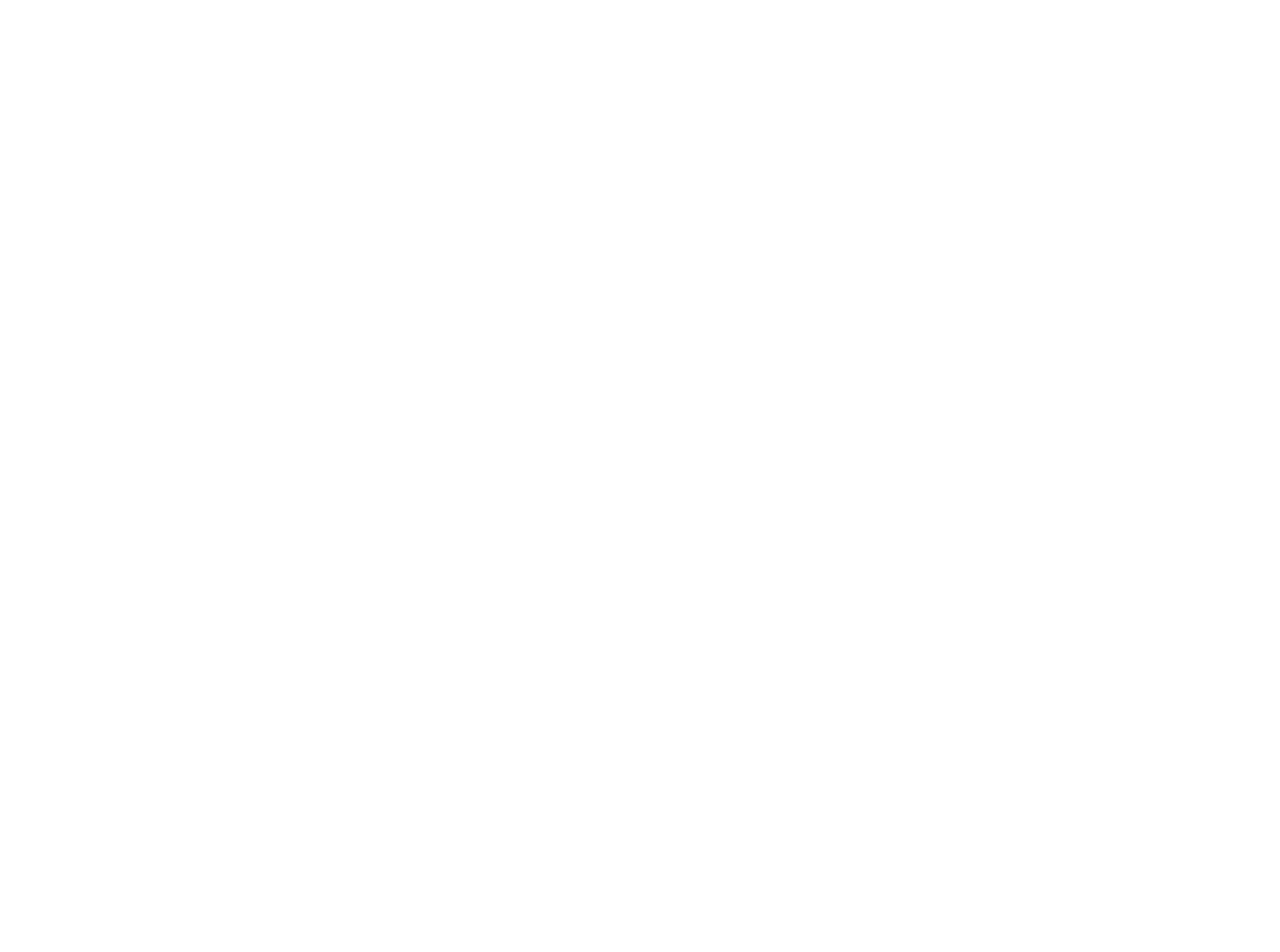
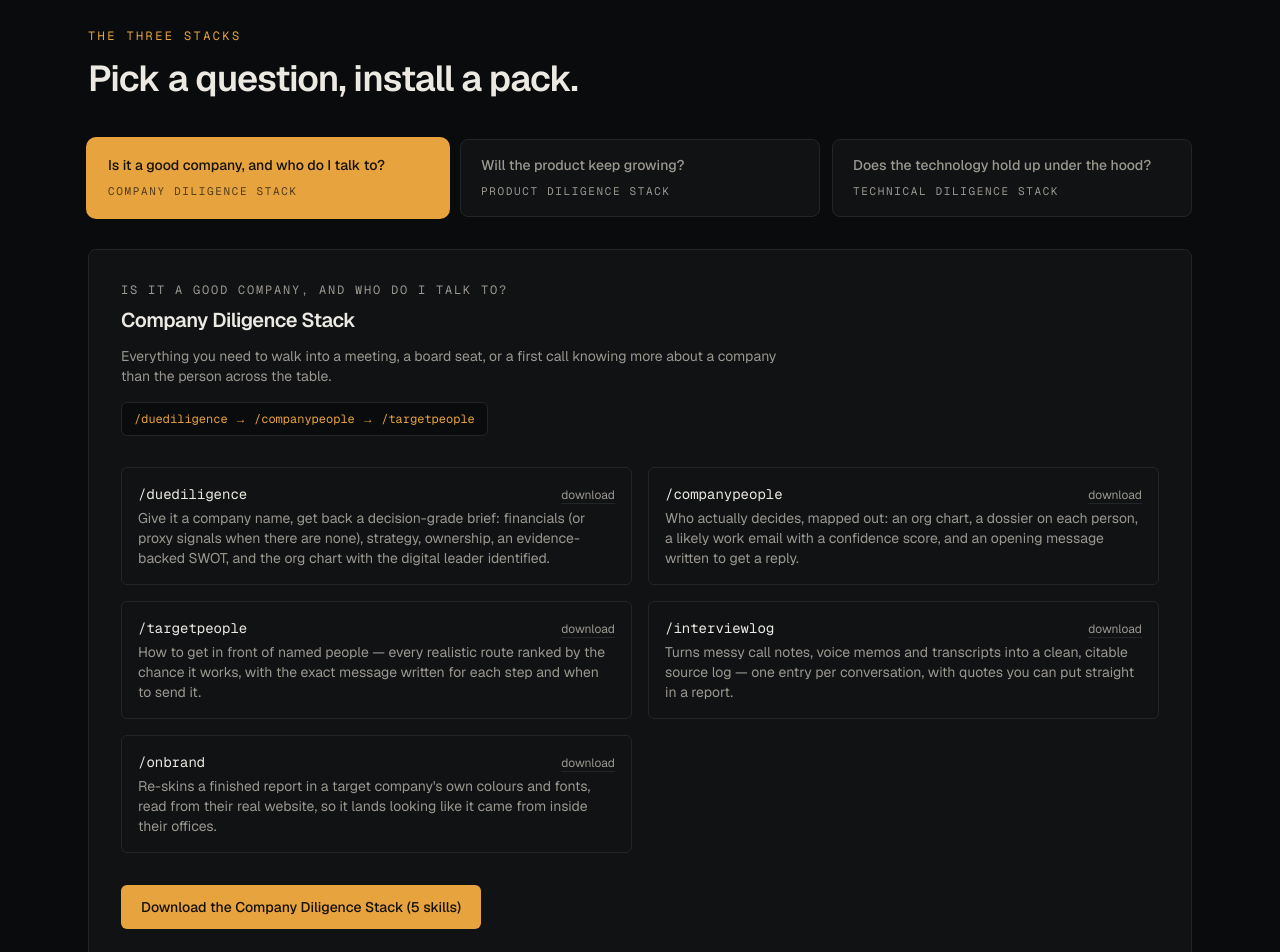
Before and after one commit to IsmaelG/thediligence-site, a Next.js app: page /proto-d in a window 1280 px wide. Before the commit this address had no page. Shown: the part 1100-2052 px from the top of the page. Before the commit the page ends 800 px from the top, so only its background shows below. Built offline with nearby package versions, Linux system fonts and the light colour scheme.

Commit message:
Add proto-d: refined tab selector (question-first, unmistakable active state)
Agent-Id: agent-469c69ba-aa1a-4880-90cd-7592be1263c0

```diff
--- /dev/null
+++ b/app/components/proto/pack-selector-tabs-v2.tsx
@@ -0,0 +1,105 @@
+"use client";
+
+import { useState } from "react";
+import type { Pack } from "@/lib/content";
+
+// Proto D: refinement of proto-c's tabs, per feedback —
+//   1. Lead with the question (the problem you're solving), not the pack
+//      name (the product architecture). Tab buttons now show the question
+//      as the primary line, the pack name as a small secondary label.
+//   2. Make the active tab unmistakable — solid accent fill instead of a
+//      subtle border/background shift, which read as barely different
+//      from the inactive tabs.
+export function PackSelectorTabsV2({ packs }: { packs: Pack[] }) {
+  const [activeSlug, setActiveSlug] = useState(packs[0].slug);
+  const active = packs.find((p) => p.slug === activeSlug) ?? packs[0];
+
+  return (
+    <section id="stacks" className="border-b border-border">
+      <div className="mx-auto max-w-6xl px-6 py-20">
+        <div className="mb-10 max-w-2xl">
+          <span className="font-mono text-xs uppercase tracking-[0.2em] text-accent">
+            The three stacks
+          </span>
+          <h2 className="mt-3 text-3xl font-semibold tracking-tight sm:text-4xl">
+            Pick a question, install a pack.
+          </h2>
+        </div>
+
+        <div
+          role="tablist"
+          aria-label="Diligence stacks"
+          className="mb-8 grid gap-3 sm:grid-cols-3"
+        >
+          {packs.map((pack) => {
+            const isActive = pack.slug === activeSlug;
+            return (
+              <button
+                key={pack.slug}
+                type="button"
+                role="tab"
+                aria-selected={isActive}
+                onClick={() => setActiveSlug(pack.slug)}
+                className={`rounded-lg px-5 py-4 text-left transition ${
+                  isActive
+                    ? "bg-accent text-accent-foreground shadow-[0_0_0_2px_var(--accent)]"
+                    : "border border-border bg-surface text-muted hover:border-accent/60 hover:text-foreground"
+                }`}
+              >
+                <span className="block text-sm font-medium leading-snug">
+                  {pack.question}
+                </span>
+                <span
+                  className={`mt-2 block font-mono text-[11px] uppercase tracking-[0.15em] ${
+                    isActive ? "text-accent-foreground/70" : "text-muted"
+                  }`}
+                >
+                  {pack.name}
+                </span>
+              </button>
+            );
+          })}
+        </div>
+
+        <div className="rounded-lg border border-border bg-surface p-8">
+          <p className="font-mono text-xs uppercase tracking-[0.15em] text-muted">
+            {active.question}
+          </p>
+          <h3 className="mt-2 text-xl font-semibold tracking-tight">
+            {active.name}
+          </h3>
+          <p className="mt-3 max-w-2xl text-sm text-muted">{active.tagline}</p>
+          <p className="mt-4 inline-block overflow-x-auto whitespace-nowrap rounded-md border border-border bg-background px-3 py-2 font-mono text-xs text-accent">
+            {active.flow}
+          </p>
+
+          <ul className="mt-6 grid gap-4 sm:grid-cols-2">
+            {active.skills.map((skill) => (
+              <li key={skill.slug} className="rounded-md border border-border p-4">
+                <div className="flex items-baseline justify-between gap-3">
+                  <span className="font-mono text-sm text-foreground">
+                    {skill.command}
+                  </span>
+                  <a
+                    href={`/downloads/${skill.slug}.zip`}
+                    className="shrink-0 text-xs text-muted underline decoration-border underline-offset-4 transition hover:text-accent hover:decoration-accent"
+                  >
+                    download
+                  </a>
+                </div>
+                <p className="mt-1 text-sm text-muted">{skill.blurb}</p>
+              </li>
+            ))}
+          </ul>
+
+          <a
+            href={`/downloads/${active.slug}.zip`}
+            className="mt-8 inline-block rounded-md bg-accent px-5 py-3 text-center text-sm font-medium text-accent-foreground transition hover:opacity-90"
+          >
+            Download the {active.name} ({active.skills.length} skills)
+          </a>
+        </div>
+      </div>
+    </section>
+  );
+}
--- /dev/null
+++ b/app/proto-d/page.tsx
@@ -0,0 +1,28 @@
+import { Hero } from "@/app/components/hero";
+import { AboutThreePacks } from "@/app/components/proto/about-three-packs";
+import { PackSelectorTabsV2 } from "@/app/components/proto/pack-selector-tabs-v2";
+import { RulesSection } from "@/app/components/rules-section";
+import { InstallSection } from "@/app/components/install-section";
+import { DownloadsSection } from "@/app/components/downloads-section";
+import { SiteHeader } from "@/app/components/site-header";
+import { SiteFooter } from "@/app/components/site-footer";
+import { allPacks, allSkillsWithTechnical } from "@/lib/content";
+
+// Proto D — refined tabs (feedback on proto-c): lead with the question,
+// not the pack name, and make the active tab unmistakable.
+export default function ProtoD() {
+  return (
+    <>
+      <SiteHeader />
+      <main>
+        <Hero />
+        <AboutThreePacks />
+        <PackSelectorTabsV2 packs={allPacks} />
+        <RulesSection />
+        <InstallSection />
+        <DownloadsSection packs={allPacks} allSkills={allSkillsWithTechnical} />
+      </main>
+      <SiteFooter />
+    </>
+  );
+}
```
